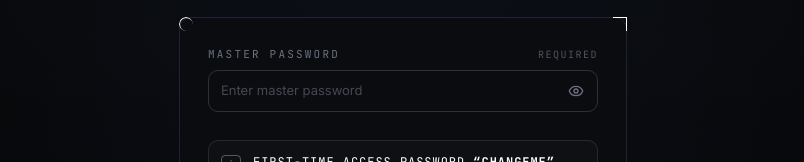
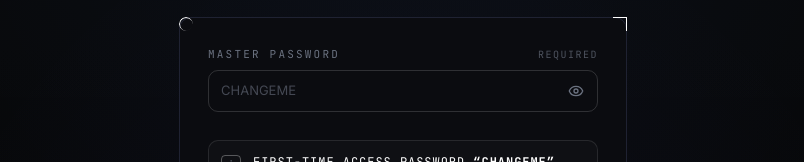
Before and after one commit to Shimizu019/cova-vault, a React (Vite) app: page /lock in a window 1280 px wide. Shown: the part 251-413 px from the top of the page, without its empty margins (237-1041 px from the left). Built offline with nearby package versions, Linux system fonts and the light colour scheme.

Commit message:
fix: clear stale vault data on CHANGEME and rehydrate stores after unlock

```diff
--- a/src/pages/Lock.tsx
+++ b/src/pages/Lock.tsx
@@ -245,7 +245,7 @@ export function Lock() {
                   data-form-type="other"
                   value={password}
                   onChange={(e) => handlePasswordChange(e.target.value)}
-                  placeholder="Enter master password"
+                  placeholder={firstTime ? 'CHANGEME' : 'Enter master password'}
                   disabled={isSubmitting}
                   aria-invalid={hasError || undefined}
                   aria-describedby={hasError ? PASSWORD_ERROR_ID : undefined}
```
